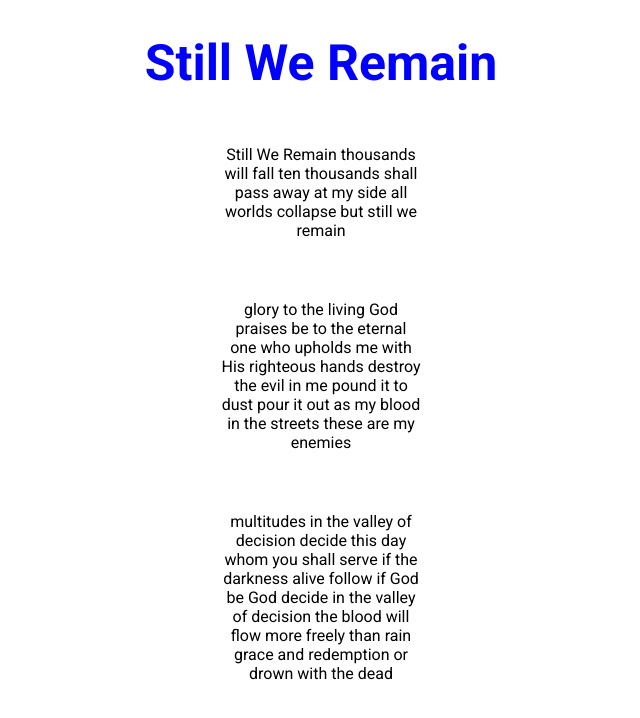
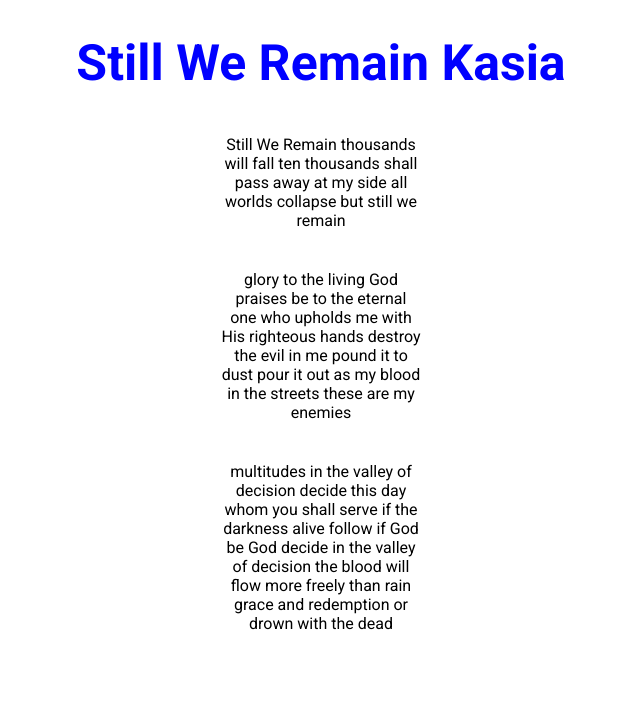
Before and after one commit to Tomm1slaw/learning-git-2, a plain HTML site: page index.html in a window 1280 px wide. Shown: the whole page, without its empty margins (319-959 px from the left). Drawn offline with Linux system fonts and the light colour scheme.

Commit message:
Add changes

```diff
--- a/index.html
+++ b/index.html
@@ -7,7 +7,7 @@
 	<link href="https://fonts.googleapis.com/css?family=Roboto:400,700" rel="stylesheet">
 </head>
 <body>
-	<h1 class="head">Still We Remain</h1>
+	<h1 class="head">Still We Remain Kasia</h1>
 		<p class="paragraph">Still We Remain
 		thousands will fall
 		ten thousands shall pass away at my side
--- a/style.css
+++ b/style.css
@@ -14,5 +14,5 @@ body {
 	margin: 20px auto;
 	max-width: 200px;
 	border-color: black;
-	padding: 20px;
+	padding: 10px;
 }
```
